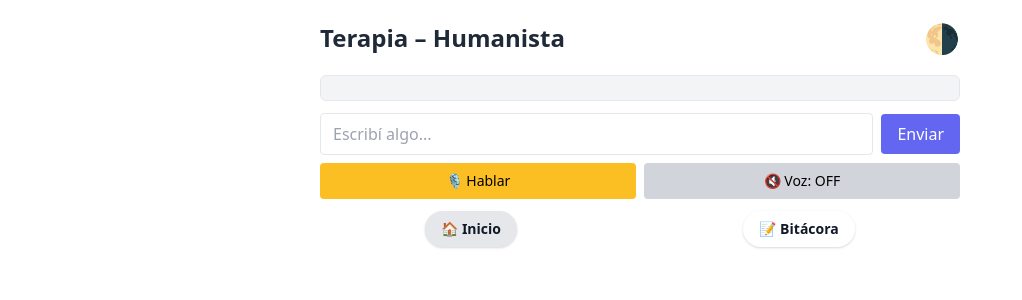
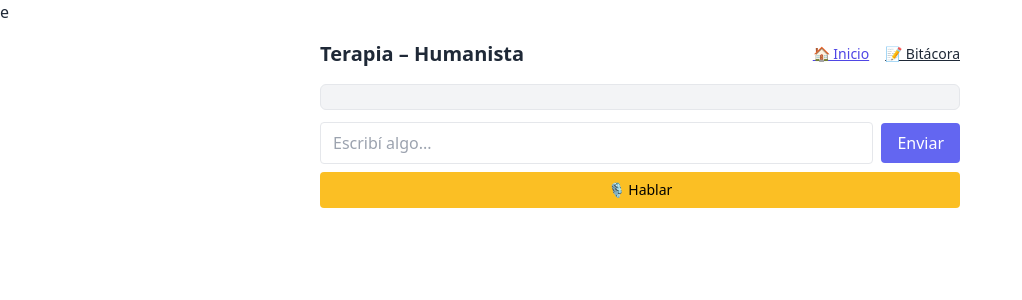
Before and after one commit to electrobiotica/Terapeuta-AI, a Flask app: page /chat in a window 1280 px wide. Shown: the top 300 px of the page, without its empty margins (0-1022 px from the left). Run offline with Flask 3, Linux system fonts and the light colour scheme.

Commit message:
Update chat.html

```diff
--- a/templates/chat.html
+++ b/templates/chat.html
@@ -2,7 +2,7 @@
 <!DOCTYPE html>
 <html lang="es">
 <head>
-  <meta charset="UTF-8" />
+  <meta charset="UTF-8" />e
   <meta name="viewport" content="width=device-width, initial-scale=1.0"/>
   <title>Sesión Terapéutica AI</title>
   <script src="https://js.puter.com/v2/" defer></script>
@@ -18,11 +18,18 @@
 <body id="page" class="bg-white text-gray-800 flex flex-col min-h-[100dvh]">
   <main class="max-w-2xl mx-auto flex flex-col flex-grow w-full p-4">
     <div class="flex justify-between items-center mb-4">
-      <h1 class="text-xl sm:text-2xl font-bold">Terapia – {{ tipo|capitalize }}</h1>
-      <span onclick="toggleModo()" class="moon-button" title="Cambiar modo">🌗</span>
+      <h1 class="text-xl font-bold">Terapia – {{ tipo|capitalize }}</h1>
+      <div class="flex gap-4 text-sm">
+        <a href="/" class="underline text-indigo-600">🏠 Inicio</a>
+        <a href="#logPanel" class="underline text-amber-600">📝 Bitácora</a>
+      </div>
     </div>
 
     <div id="chat" class="flex-grow overflow-y-auto bg-gray-100 p-3 rounded-md border text-sm sm:text-base transition mb-3"></div>
+
+    <div id="vozManual" class="hidden mb-2">
+      <button onclick="leerTexto(respuestaGlobal)" class="bg-gray-200 hover:bg-gray-300 text-black px-4 py-2 rounded text-sm">🔊 Escuchar respuesta</button>
+    </div>
 
     <div class="flex items-center gap-2 mb-2">
       <input type="text" id="mensaje" placeholder="Escribí algo..." class="flex-1 border rounded px-3 py-2 text-black text-sm sm:text-base" />
@@ -31,35 +38,20 @@
 
     <div class="flex flex-wrap items-center justify-between gap-2 mb-3">
       <button onclick="escucharMicrofono()" id="micButton" class="bg-yellow-400 hover:bg-yellow-500 text-black px-4 py-2 rounded text-sm flex-1">🎙️ Hablar</button>
-      <button onclick="toggleVoz()" id="toggleVozBtn" class="bg-gray-300 hover:bg-gray-400 text-black px-4 py-2 rounded text-sm flex-1">🔊 Voz: OFF</button>
     </div>
 
     <div id="typing" class="text-sm text-gray-500 italic hidden mb-3">✍️ El terapeuta está escribiendo…</div>
-
-    <div class="flex justify-around gap-4 mb-2">
-      <a href="/" class="bg-gray-200 hover:bg-gray-300 text-gray-900 font-semibold px-4 py-2 rounded-full shadow text-sm">🏠 Inicio</a>
-      <a href="#logPanel" class="bg-amber-400 hover:bg-amber-500 text-gray-900 font-semibold px-4 py-2 rounded-full shadow text-sm">📝 Bitácora</a>
-    </div>
   </main>
 
   <script>
     const micBtn = document.getElementById("micButton");
-    const micStatus = document.getElementById("micStatus");
-    const toggleBtn = document.getElementById("toggleVozBtn");
     const typingDiv = document.getElementById("typing");
     const chatDiv = document.getElementById("chat");
 
-    let vozActiva = localStorage.getItem("vozHablada") === "true";
+    let respuestaGlobal = "";
     let reconocimiento;
 
-    function toggleVoz() {
-      vozActiva = !vozActiva;
-      localStorage.setItem("vozHablada", vozActiva);
-      toggleBtn.innerText = vozActiva ? "🔊 Voz: ON" : "🔇 Voz: OFF";
-    }
-
     function leerTexto(texto) {
-      if (!vozActiva) return;
       const utter = new SpeechSynthesisUtterance(texto);
       utter.lang = "es-AR";
       speechSynthesis.speak(utter);
@@ -130,17 +122,14 @@
         chatDiv.innerHTML += `<div><strong>Terapeuta:</strong> ${respuesta}</div>`;
         chatDiv.scrollTop = chatDiv.scrollHeight;
 
-        leerTexto(respuesta);
+        respuestaGlobal = respuesta;
+        document.getElementById("vozManual").classList.remove("hidden");
       } catch (e) {
         mostrarTyping(false);
         chatDiv.innerHTML += `<div style="color:red;">❌ Error al contactar con el modelo.</div>`;
         console.error(e);
       }
     }
-
-    document.addEventListener("DOMContentLoaded", () => {
-      toggleBtn.innerText = vozActiva ? "🔊 Voz: ON" : "🔇 Voz: OFF";
-    });
 
     function toggleModo() {
       const page = document.getElementById("page");
```
